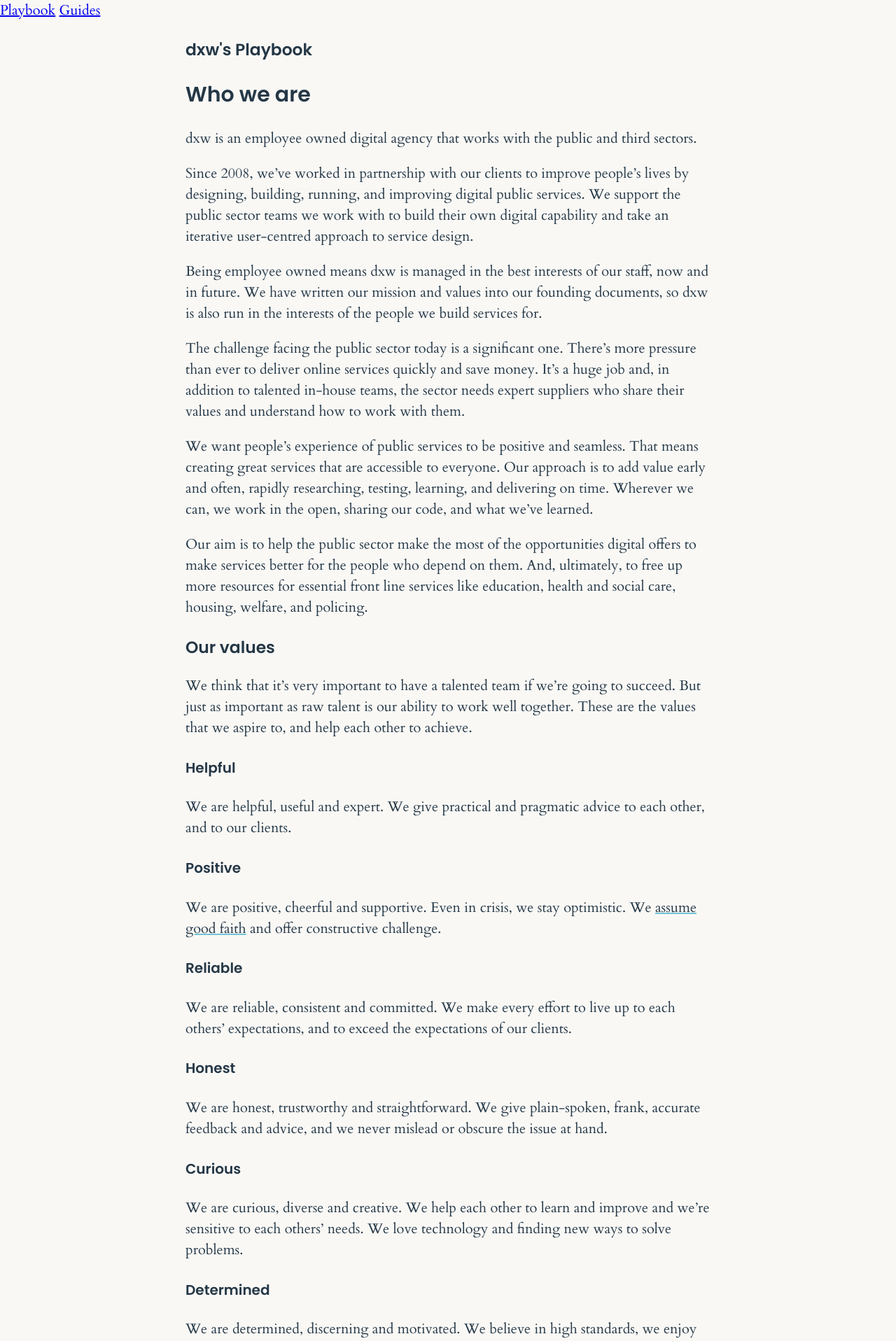
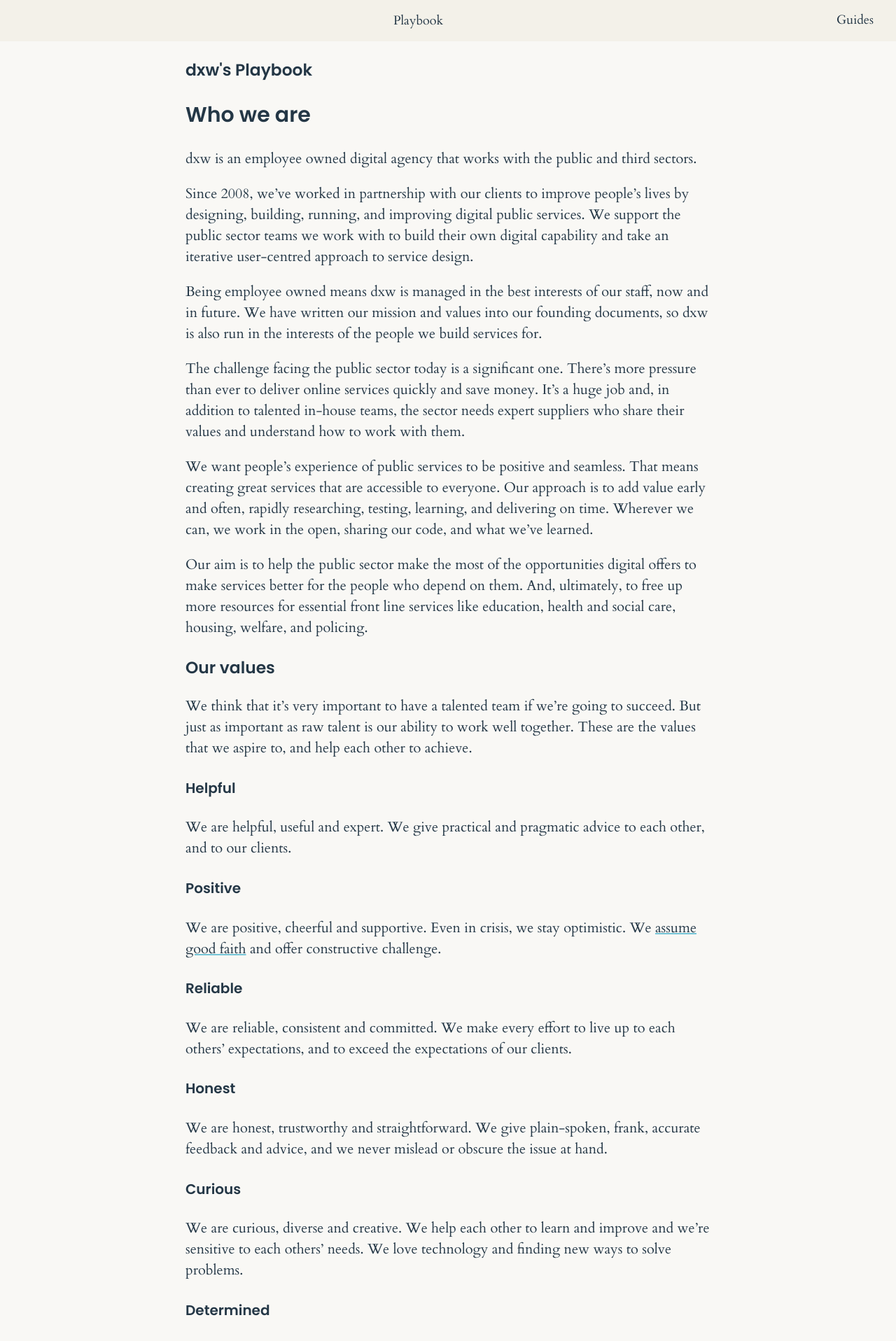
Before and after one commit to wendydxw/playbook2, a Jekyll site: the page built from index.markdown, in a window 1280 px wide. Shown: the top 1916 px of the page at 70% size. Built offline with Jekyll 4.4.1, drawn with Linux system fonts in a browser that asks for light colours.

Commit message:
Add navigation for guides
Pure CSS dropdown menu.

According to the tutorial I followed, we'd still need some JavaScript to fulfill accessibility criteria for keyboard navigation: https://moderncss.dev/css-only-accessible-dropdown-navigation-menu/

```diff
--- /dev/null
+++ b/_includes/navigation.html
@@ -0,0 +1,20 @@
+<ul>
+  <li><a href="/">Playbook</a></li>
+  <li class="dropdown">
+    <button
+      type="button"
+      class="dropdown__title"
+      aria-expanded="false"
+      aria-controls="guides-dropdown"
+    >Guides</button>
+    <ul class="dropdown__menu" id="guides-dropdown">
+      {% for guide in site.guides %}
+        {% if guide.title != 'Guides' %}
+          <li>
+            <a href="{{ guide.url }}">{{ guide.title }}</a>
+          </li>
+        {% endif %}
+      {% endfor %}
+    </ul>
+  </li>
+</ul>
--- a/_layouts/default.html
+++ b/_layouts/default.html
@@ -11,9 +11,7 @@
     <link rel="stylesheet" href="/assets/main.css">
   </head>
   <body>
-    <header>
-      <a href="/">Playbook</a>
-      <a href="/guides/index.html">Guides</a>
+    <nav class="app-nav" aria-label="Main Navigation">{% include navigation.html %}</nav>
     </header>
     <main>
       <section class="content">
--- a/assets/main.scss
+++ b/assets/main.scss
@@ -132,3 +132,93 @@
     color: $ivory;
   }
 }
+
+.dropdown__title {
+  background-color: transparent;
+  border: none;
+  font-family: inherit;
+}
+
+nav {
+  background-color: $cream;
+  padding: 0 1rem;
+  display: grid;
+  text-align: right;
+
+  ul {
+    list-style: none;
+    margin: 0;
+    padding: 0;
+    display: grid;
+
+    li {
+      padding: 0;
+    }
+  }
+
+  > ul {
+    grid-auto-flow: column;
+
+    > li {
+      margin: 0 0.5rem;
+
+      a,
+      .dropdown__title {
+        text-decoration: none;
+        text-align: left;
+        display: inline-block;
+        color: $navy;
+        font-size: 1.125rem;
+
+        &:hover,
+        &:focus,
+        &:active {
+          text-decoration-line: underline;
+          text-decoration-color: $accent-a;
+          text-decoration-thickness: 0.1em;
+          color: $navy;
+        }
+      }
+
+      > a,
+      .dropdown__title {
+        padding: 1rem 0.5rem;
+      }
+    }
+  }
+}
+
+.dropdown {
+  position: relative;
+
+  .dropdown__menu {
+    position: absolute;
+    background-color: $cream;
+    left: 75%;
+
+    border-radius: 4px;
+    // box-shadow: 0 0.15em 0.25em rgba(black, 0.25);
+    padding: 0.5em 0;
+    min-width: 50ch;
+
+    transform: rotateX(0) translateX(-50%);
+    transform-origin: top center;
+    opacity: 1;
+    visibility: hidden;
+
+    a {
+      color: $navy;
+      display: block;
+      padding: 0.5em;
+    }
+  }
+
+  &:hover,
+  &:focus-within {
+    .dropdown__menu {
+      visibility: visible;
+      opacity: 1;
+      transform: rotateX(0) translateX(-50%);
+    }
+  }
+}
```
